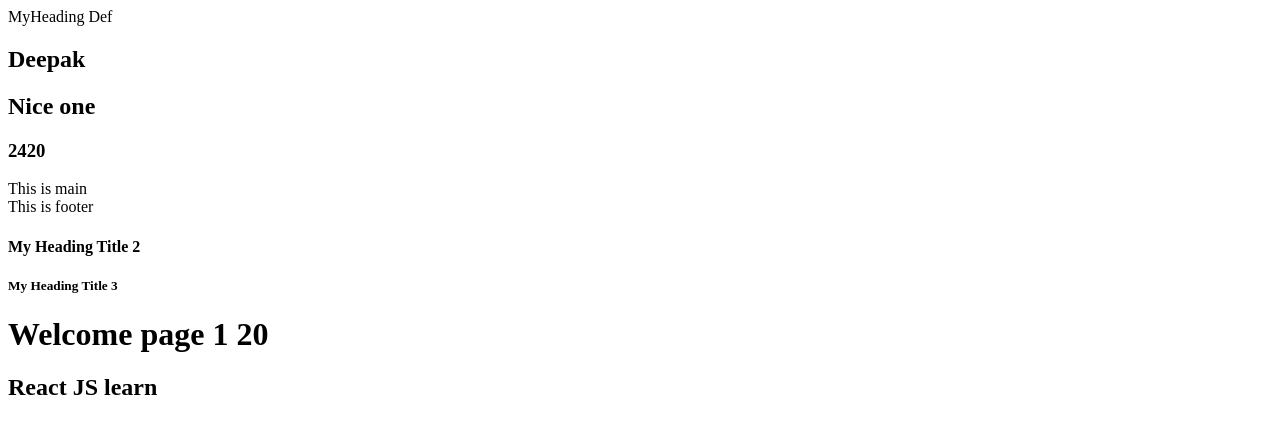
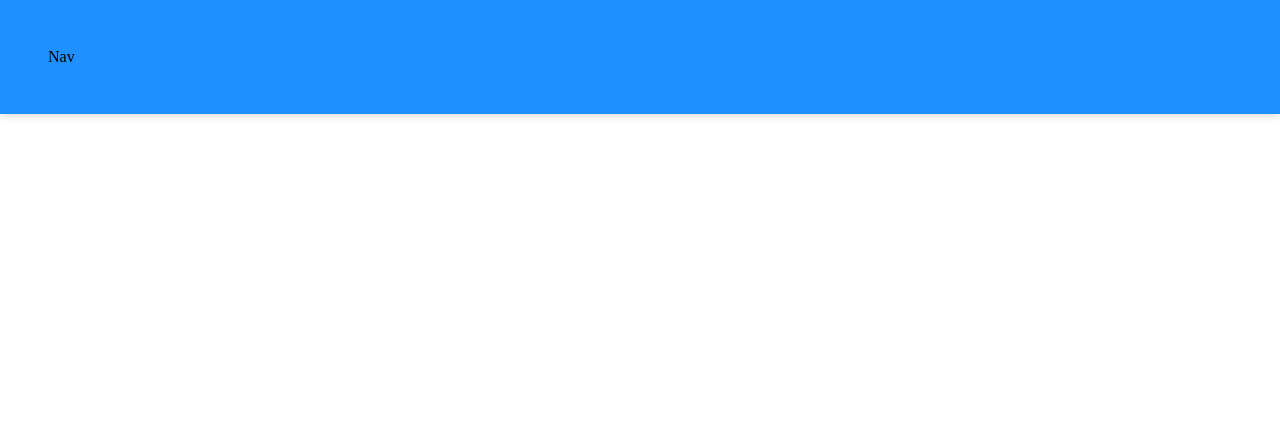
Before and after one commit to deep-coder1/react-techystar_1, a React (Create React App) app: page / in a window 1280 px wide. Shown: the top 434 px of the page. Built offline with nearby package versions, Linux system fonts and the light colour scheme; the HTML template or start-up script is replaced by a standard one.

Commit message:
Styles Nav, Import, Export & Props

```diff
--- a/src/App.jsx
+++ b/src/App.jsx
@@ -1,37 +1,53 @@
-import { Fragment } from "react";
-// import MyHeading from "./components/MyHeading";
-// import MyHeadingDefault from "./components/MyHeading";
-// import { MyHeadingTitle1 as MyCustomName, MyHeadingTitle2, MyHeadingTitle3 } from "./components/MyHeading"
-// import { MyHeadingTitle1, MyHeadingTitle2, MyHeadingTitle3 } from "./components/MyHeading"
-import MyHeading,{ MyHeadingTitle1, MyHeadingTitle2, MyHeadingTitle3} from "./components/MyHeading";
+// import { Fragment } from "react";
+// // import MyHeading from "./components/MyHeading";
+// // import MyHeadingDefault from "./components/MyHeading";
+// // import { MyHeadingTitle1 as MyCustomName, MyHeadingTitle2, MyHeadingTitle3 } from "./components/MyHeading"
+// // import { MyHeadingTitle1, MyHeadingTitle2, MyHeadingTitle3 } from "./components/MyHeading"
+// import MyHeading,{ MyHeadingTitle1, MyHeadingTitle2, MyHeadingTitle3} from "./components/MyHeading";
 
-const a = 20;
+// const a = 20;
 
-// function MyHeading() {
-//   return <h1>Heading</h1>;
+// // function MyHeading() {
+// //   return <h1>Heading</h1>;
+// // }
+
+// // const MyHeading = () => <h1>Heading</h1>;
+
+// function App() {
+//   return (
+//     <Fragment>
+//       <div>
+//         {/* <MyHeadingDefault /> */}
+//         {/* <MyCustomName /> */}
+//         {/* <MyHeading /> */}
+//         <MyHeading name={"Deepak"} text={"Nice one"} price={2420} />
+//         <MyHeadingTitle1 />
+//         <MyHeadingTitle2 />
+//         <MyHeadingTitle3 />
+
+//         <h1>Welcome page 1 {a}</h1>
+//       </div>
+
+//       <div>
+//         <h2>React JS learn</h2>
+//       </div>
+//     </Fragment>
+//   );
 // }
 
-// const MyHeading = () => <h1>Heading</h1>;
+// export default App;
+
+
+import Header from "./components/Header";
+
+import "./styles/App.css"
+
 
 function App() {
   return (
-    <Fragment>
-      <div>
-        {/* <MyHeadingDefault /> */}
-        {/* <MyCustomName /> */}
-        {/* <MyHeading /> */}
-        <MyHeading name={"Deepak"} text={"Nice one"} price={2420} />
-        <MyHeadingTitle1 />
-        <MyHeadingTitle2 />
-        <MyHeadingTitle3 />
-
-        <h1>Welcome page 1 {a}</h1>
-      </div>
-
-      <div>
-        <h2>React JS learn</h2>
-      </div>
-    </Fragment>
+    <>
+      <Header />
+    </>
   );
 }
 
--- /dev/null
+++ b/src/components/Header.jsx
@@ -0,0 +1,12 @@
+import React from 'react'
+import "../styles/Header.css"
+
+function Header() {
+  return (
+    <>
+    <nav>Nav</nav>
+    </>
+  )
+}
+
+export default Header
--- /dev/null
+++ b/src/styles/App.css
@@ -0,0 +1,4 @@
+*{
+    margin: 0;
+    padding: 0;
+}
--- /dev/null
+++ b/src/styles/Header.css
@@ -0,0 +1,5 @@
+nav {
+    background-color: dodgerblue;
+    box-shadow: 0 0 10px rgba(0, 0, 0, 0.2);
+    padding: 3rem;
+}
```
Also changed, not shown: 1 other file (tests, documents, lock files or other folders).
